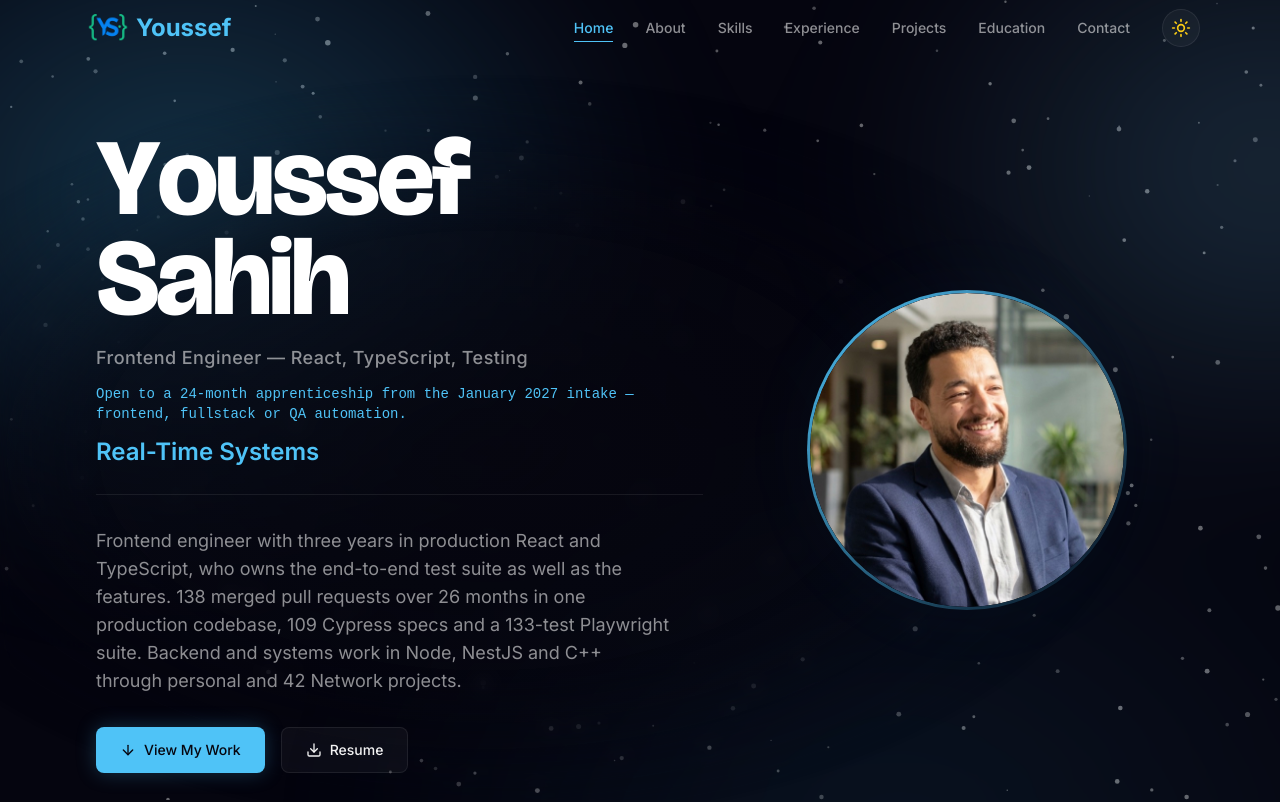
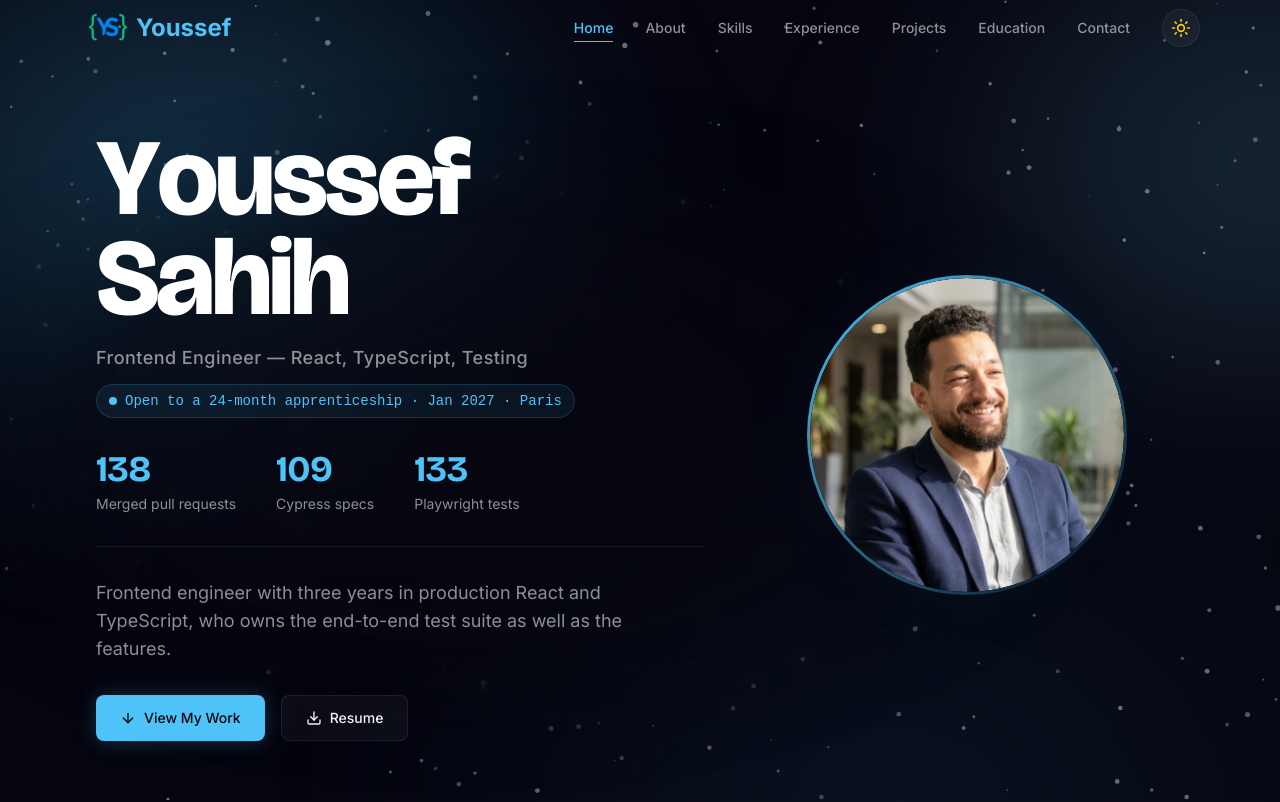
Before and after one commit to ysahih/Portfolio, a Next.js app: page / in a window 1280 px wide. Shown: the top 802 px of the page. Built offline with nearby package versions, Linux system fonts and the light colour scheme.

Commit message:
feat: lead hero with test and PR stats

```diff
--- a/app/components/HeroSection.tsx
+++ b/app/components/HeroSection.tsx
@@ -11,19 +11,12 @@ interface HeroProps {
     name: string;
     title: string;
     availability: string;
-    about: string;
+    headline: string;
+    heroStats: readonly { value: string; label: string }[];
     avatarUrl: string;
     contact: { email: string };
   };
 }
-
-const SPECIALTIES = [
-  'React & Next.js',
-  'TypeScript',
-  'Real-Time Systems',
-  'AI-Powered Apps',
-  'NestJS & Node.js',
-];
 
 function AnimatedName({ name, reduced }: { name: string; reduced: boolean }) {
   const words = name.split(' ');
@@ -48,12 +41,11 @@ function AnimatedName({ name, reduced }: { name: string; reduced: boolean }) {
     <span
       ref={containerRef}
       aria-label={name}
-      className="hero-name-wrap"
+      className="hero-name-wrap justify-center md:justify-start"
       style={{
         display: 'inline-flex',
         flexWrap: 'wrap',
         gap: '0 0.22em',
-        justifyContent: 'inherit',
         perspective: 600,
         position: 'relative',
       }}
@@ -137,36 +129,6 @@ function Letter({
   );
 }
 
-function CyclingSubtitle() {
-  const [index, setIndex] = useState(0);
-  const [visible, setVisible] = useState(true);
-
-  useEffect(() => {
-    const cycle = setInterval(() => {
-      setVisible(false);
-      setTimeout(() => {
-        setIndex((i) => (i + 1) % SPECIALTIES.length);
-        setVisible(true);
-      }, 350);
-    }, 2800);
-    return () => clearInterval(cycle);
-  }, []);
-
-  return (
-    <div style={{ display: 'inline-block', overflow: 'hidden', height: '1.4em', verticalAlign: 'bottom', minWidth: 280 }}>
-      <motion.span
-        key={index}
-        initial={{ clipPath: 'inset(0 100% 0 0)' }}
-        animate={{ clipPath: visible ? 'inset(0 0% 0 0)' : 'inset(0 0 0 100%)' }}
-        transition={{ duration: 0.3, ease: 'easeInOut' }}
-        style={{ display: 'inline-block', color: 'var(--accent)', fontWeight: 600 }}
-      >
-        {SPECIALTIES[index]}
-      </motion.span>
-    </div>
-  );
-}
-
 const HeroSection: React.FC<HeroProps> = ({ data }) => {
   const viewWorkRef = useRef<HTMLAnchorElement>(null);
   const resumeRef = useRef<HTMLAnchorElement>(null);
@@ -227,25 +189,40 @@ const HeroSection: React.FC<HeroProps> = ({ data }) => {
               {data.title}
             </motion.p>
 
-            <motion.p
-              className="text-sm mb-3 font-mono"
-              style={{ color: 'var(--accent)' }}
+            <motion.div
+              className="inline-flex items-center gap-2 px-3 py-1.5 mb-8 rounded-full text-xs md:text-sm font-mono"
+              style={{ color: 'var(--accent)', background: 'var(--accent-tint)', border: '1px solid var(--accent-tint-border)' }}
               initial={{ opacity: 0, y: 16 }}
               animate={{ opacity: 1, y: 0 }}
               transition={{ delay: 0.8, duration: 0.6, ease: EASE }}
             >
+              <span className="relative flex h-2 w-2 flex-shrink-0" aria-hidden>
+                {!reduced && <span className="absolute inline-flex h-full w-full rounded-full animate-ping" style={{ background: 'var(--accent)', opacity: 0.6 }} />}
+                <span className="relative inline-flex h-2 w-2 rounded-full" style={{ background: 'var(--accent)' }} />
+              </span>
               {data.availability}
-            </motion.p>
+            </motion.div>
 
-            <motion.div
-              className="text-xl md:text-2xl mb-6"
-              style={{ color: 'var(--text-secondary)' }}
-              initial={{ opacity: 0 }}
-              animate={{ opacity: 1 }}
-              transition={{ delay: 0.9, duration: 0.5 }}
+            {/* Proof first: the numbers that back the title. Rendered visible
+                from the server (y-only motion) so they don't delay first paint. */}
+            <motion.dl
+              className="flex justify-center md:justify-start gap-8 md:gap-10 mb-8"
+              initial={{ y: 16 }}
+              animate={{ y: 0 }}
+              transition={{ delay: 0.9, duration: 0.6, ease: EASE }}
             >
-              <CyclingSubtitle />
-            </motion.div>
+              {data.heroStats.map((stat) => (
+                <div key={stat.label} className="flex flex-col-reverse text-center md:text-left">
+                  <dt className="text-xs md:text-sm mt-1" style={{ color: 'var(--text-secondary)' }}>{stat.label}</dt>
+                  <dd
+                    className="text-3xl md:text-4xl font-bold leading-none"
+                    style={{ color: 'var(--accent)', fontFamily: 'var(--font-display), sans-serif', letterSpacing: '-0.02em' }}
+                  >
+                    {stat.value}
+                  </dd>
+                </div>
+              ))}
+            </motion.dl>
 
             <motion.hr
               style={{ borderColor: 'var(--border)', transformOrigin: 'left', marginBottom: '2rem' }}
@@ -261,7 +238,7 @@ const HeroSection: React.FC<HeroProps> = ({ data }) => {
               animate={{ y: 0 }}
               transition={{ delay: 1.0, duration: 0.6, ease: EASE }}
             >
-              {data.about}
+              {data.headline}
             </motion.p>
 
             <motion.div
--- a/app/data/resume-data.ts
+++ b/app/data/resume-data.ts
@@ -11,8 +11,16 @@ export const RESUME_DATA = {
     { name: "French", level: "A2, in progress" },
   ],
 
-  availability:
-    "Open to a 24-month apprenticeship from the January 2027 intake — frontend, fullstack or QA automation.",
+  availability: "Open to a 24-month apprenticeship · Jan 2027 · Paris",
+
+  headline:
+    "Frontend engineer with three years in production React and TypeScript, who owns the end-to-end test suite as well as the features.",
+
+  heroStats: [
+    { value: "138", label: "Merged pull requests" },
+    { value: "109", label: "Cypress specs" },
+    { value: "133", label: "Playwright tests" },
+  ],
 
   about:
     "Frontend engineer with three years in production React and TypeScript, who owns the end-to-end test suite as well as the features. 138 merged pull requests over 26 months in one production codebase, 109 Cypress specs and a 133-test Playwright suite. Backend and systems work in Node, NestJS and C++ through personal and 42 Network projects.",
```
